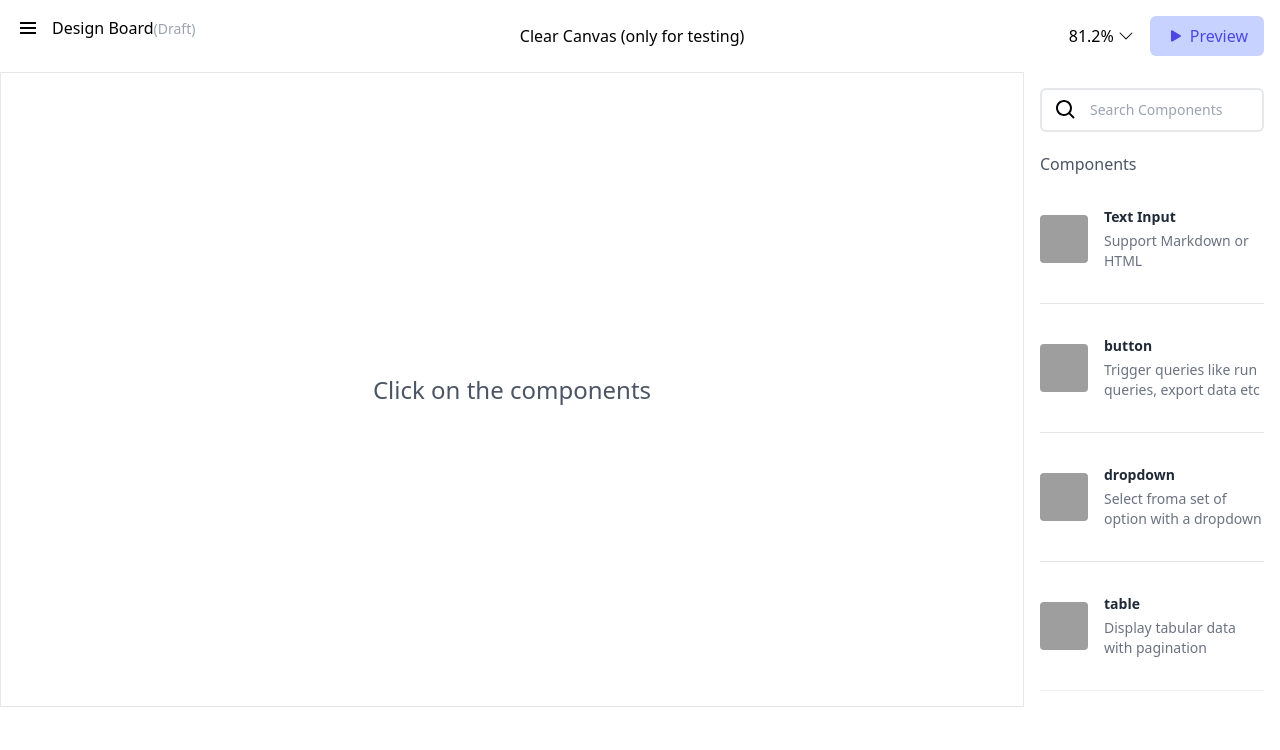
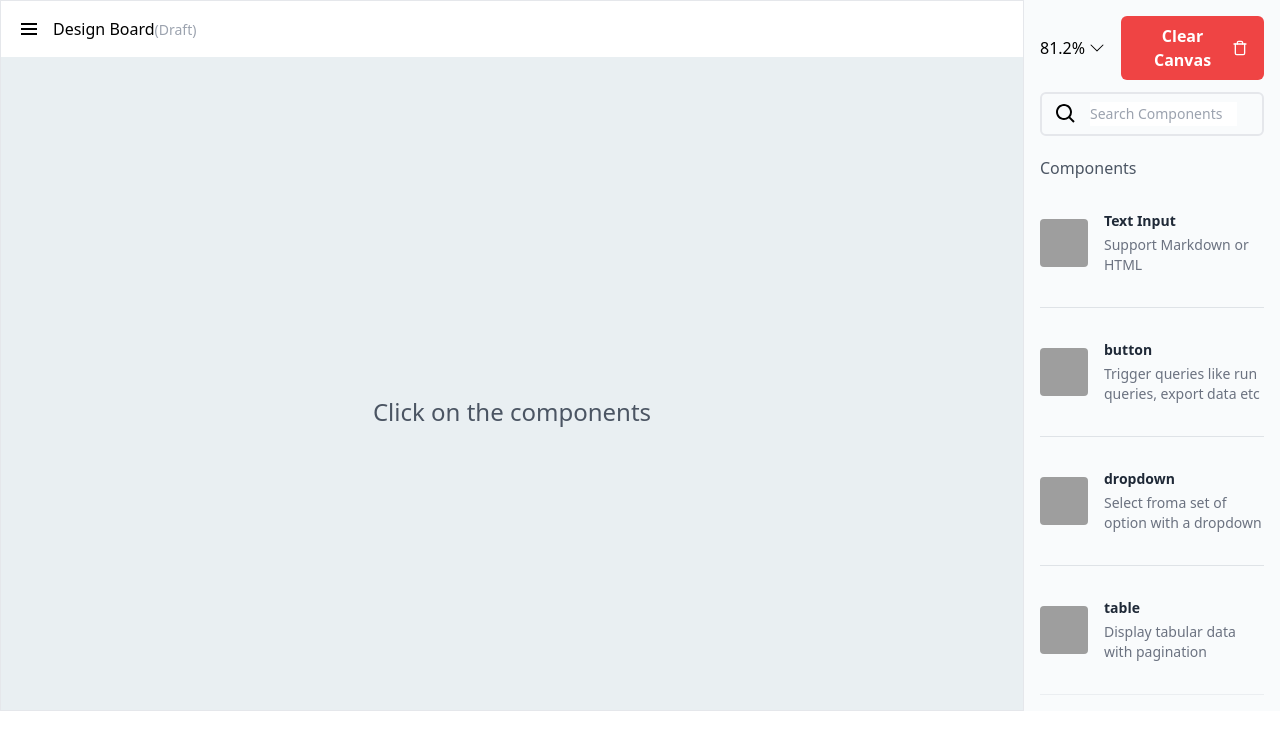
Before and after one commit to debojitsaha/dropper, a React (Vite) app: page / in a window 1280 px wide. Shown: the top 750 px of the page. Built offline with nearby package versions, Linux system fonts and the light colour scheme; grey boxes are pictures that could not be loaded.

Commit message:
Updated: Header styling

```diff
--- a/src/components/editor/ButtonMenu.jsx
+++ b/src/components/editor/ButtonMenu.jsx
@@ -3,6 +3,8 @@ import { useDispatch, useSelector } from "react-redux";
 import { buttonMenu } from "../../data/buttonMenu";
 import { addItemToCanvas } from "../../store/features/CanvasSlice";
 import { BiSearch } from "react-icons/bi";
+import { FiTrash } from "react-icons/fi";
+import { BsChevronDown, BsFillPlayFill } from "react-icons/bs";
 
 const ButtonMenu = () => {
   const dispatch = useDispatch();
@@ -21,7 +23,21 @@ const ButtonMenu = () => {
     dispatch(addItemToCanvas(payload));
   };
   return (
-    <aside className="w-1/5 p-4">
+    <aside className="w-1/5 p-4 bg-[#F9FBFC]">
+      <div className="flex gap-3 items-center justify-end mb-3">
+        <div className="flex gap-4">
+          <div className="flex items-center gap-1">
+            81.2% <BsChevronDown />
+          </div>
+          <button
+            className="flex items-center gap-1 bg-red-500 text-white font-semibold px-4 py-2 rounded-md"
+            onClick={() => dispatch(clearCanvas())}
+          >
+            Clear Canvas
+            <FiTrash size={"18px"} />
+          </button>
+        </div>
+      </div>
       <div className="px-3 py-2 border-2 border-gray-200 rounded-md flex focus-within:border-indigo-600 focus-within:border-2 box-border gap-3">
         <BiSearch className="text-2xl" />
         <input
--- a/src/components/editor/Container.jsx
+++ b/src/components/editor/Container.jsx
@@ -6,6 +6,7 @@ import { useDispatch, useSelector } from "react-redux";
 import { updatePositionOnCanvas } from "../../store/features/CanvasSlice";
 import { componentType } from "../../data/buttonMenu";
 import DragLayer from "./DragLayer";
+import { BiMenu } from "react-icons/bi";
 
 const Container = () => {
   const { itemsOnCanvas } = useSelector((state) => state.canvas);
@@ -40,7 +41,19 @@ const Container = () => {
   );
 
   return (
-    <div ref={drop} className="w-full h-full border relative overflow-hidden">
+    <div
+      ref={drop}
+      className="w-full h-full border relative overflow-hidden bg-[#E9EFF2]"
+    >
+      <div className="bg-white p-4">
+        <div className="flex gap-3">
+          <BiMenu className="md:text-2xl text-xl" />
+          <p>
+            Design Board
+            <span className="md:text-md sm:text-sm text-gray-400">(Draft)</span>
+          </p>
+        </div>
+      </div>
       <DragLayer />
       {Object.keys(itemsOnCanvas).length <= 0 ? (
         <div className="w-full h-full flex justify-center items-center text-gray-600 font-medium">
--- a/src/pages/Editor.jsx
+++ b/src/pages/Editor.jsx
@@ -11,27 +11,6 @@ const Editor = () => {
 
   return (
     <main className="">
-      <div className="flex justify-between p-4">
-        <div className="flex gap-3">
-          <BiMenu className="md:text-2xl text-xl" />
-          <p>
-            Design Board
-            <span className="md:text-md sm:text-sm text-gray-400">(Draft)</span>
-          </p>
-        </div>
-        <button onClick={() => dispatch(clearCanvas())}>
-          Clear Canvas (only for testing)
-        </button>
-        <div className="flex gap-4">
-          <div className="flex items-center gap-1">
-            81.2% <BsChevronDown />
-          </div>
-          <div className="flex items-center gap-1 text-indigo-600 bg-indigo-200 px-4 py-2 rounded-md">
-            <BsFillPlayFill className="text-xl" />
-            Preview
-          </div>
-        </div>
-      </div>
       <div className="flex ">
         {/* canvas */}
         <div className="w-4/5">
```
